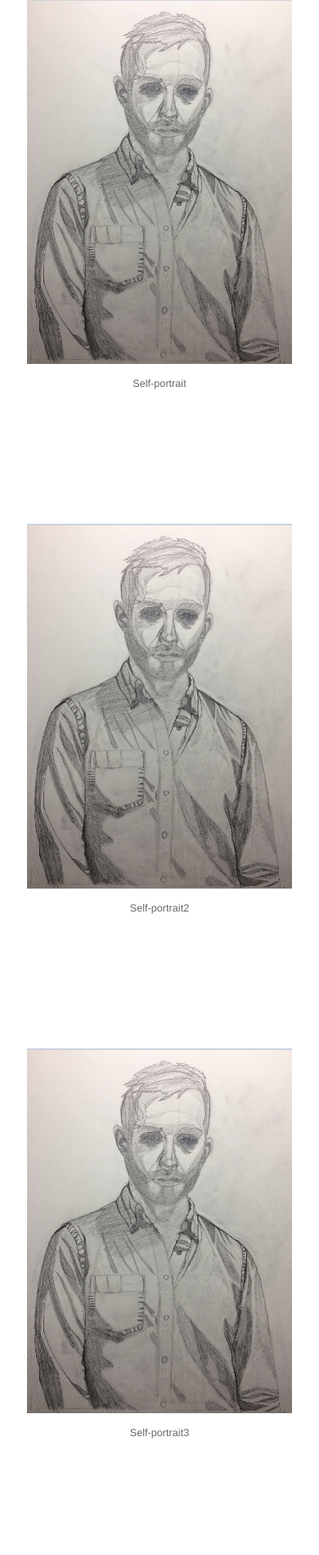
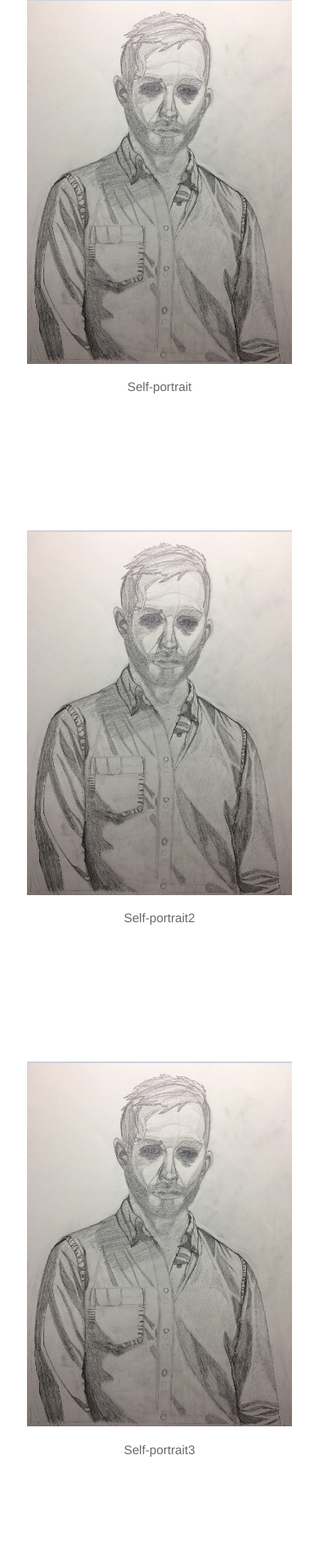
Before and after one commit to MustNotSleep/Website, a PHP site: page /drawing/index.html in a window 390 px wide. Shown: the part 127-2024 px from the top of the page at 82% size. Before the commit the page ends 1882 px from the top, so only its background shows below. Run offline with PHP 8.4, Linux system fonts and the light colour scheme.

Commit message:
Update main.css

```diff
--- a/css/main.css
+++ b/css/main.css
@@ -357,10 +357,13 @@ button:active {
 	       div.gallery img {
 			  max-width: 36vw;
 	       }
-
+			.caption {
+		 font-size: 1.5vh;
+	        }
                 .container {
                  margin: 10vh 8vw 0 8vw;
                 }
+
 }
 
 @media only screen and (max-width: 750px) {
@@ -400,6 +403,10 @@ button:active {
 			  max-width: 83vw;
 	        }
 
+		.caption {
+		 font-size: 1.8vh;
+	        }
+
                 form {
                  margin 0 0 0 10vw;
                 }
```
